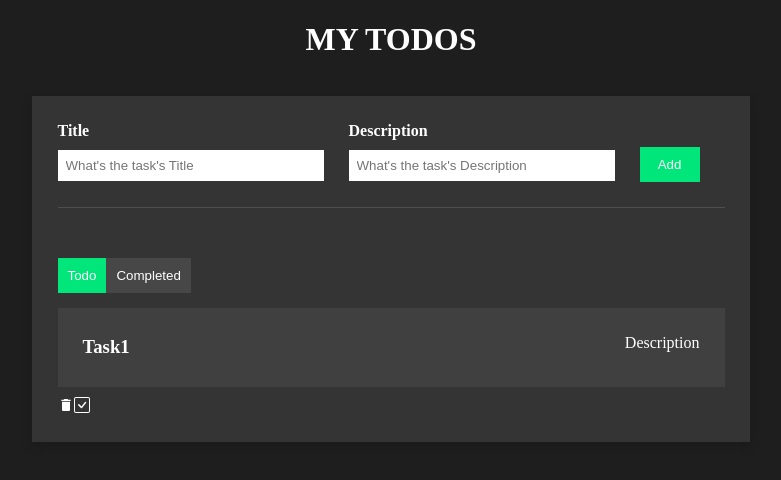
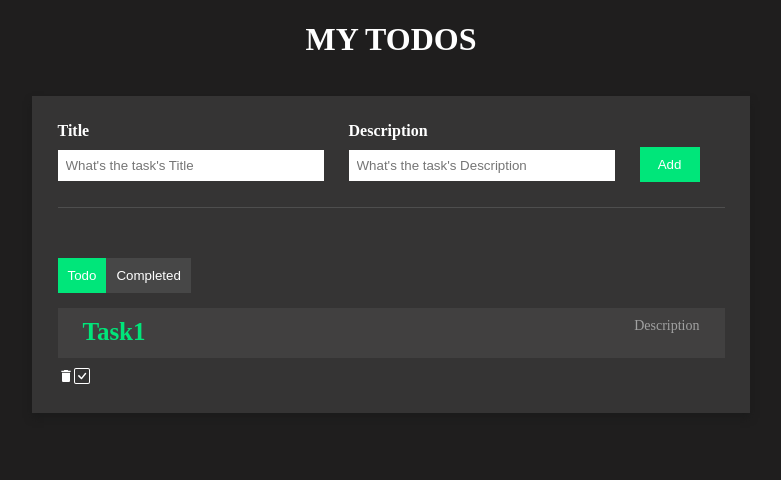
Before and after one commit to G-first-t/React-TODO-list, a React (Vite) app in the folder todo-list/: page / in a window 1280 px wide. Shown: the top 480 px of the page, without its empty margins (249-1030 px from the left). Built offline with nearby package versions, Linux system fonts and the light colour scheme.

Commit message:
styling todo-list-item text

```diff
--- a/todo-list/src/index.css
+++ b/todo-list/src/index.css
@@ -91,3 +91,14 @@ h1{
     padding-top: 10px;
     margin-bottom: 10px;
 }
+.todo-list-item h3{
+    font-size: 25px;
+    color: rgb(0,230,122);
+    font-weight: bold;
+    margin: 0px;
+}
+.todo-list-item p{
+    font-size: 14px;
+    color: rgb(161,161,161);
+    margin-top: 0px;
+}
```
